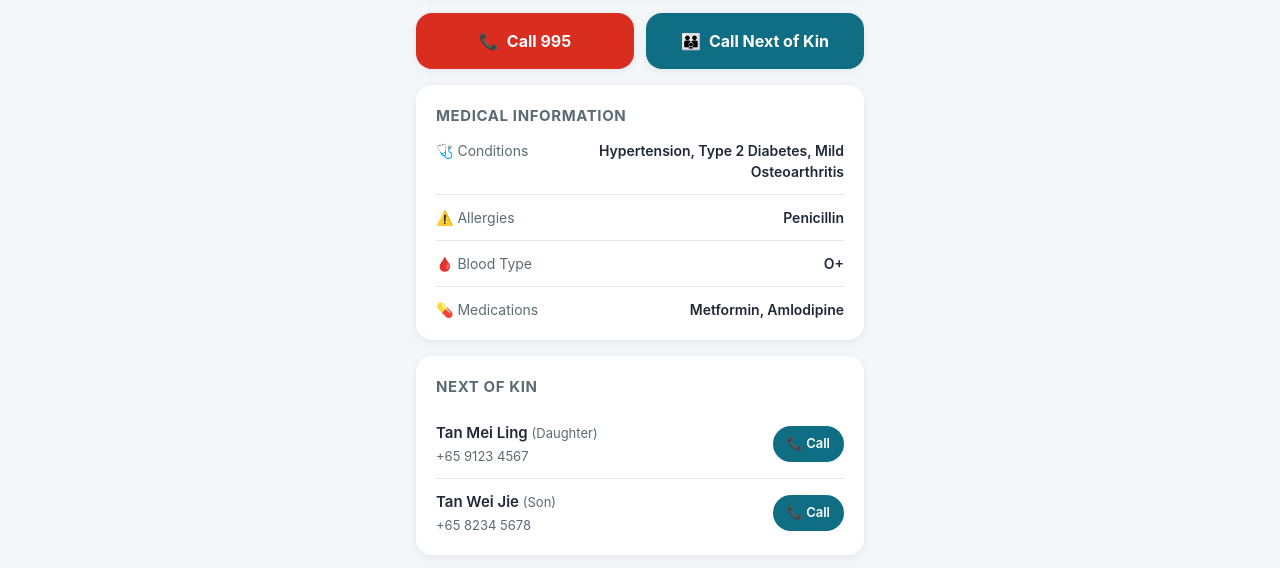
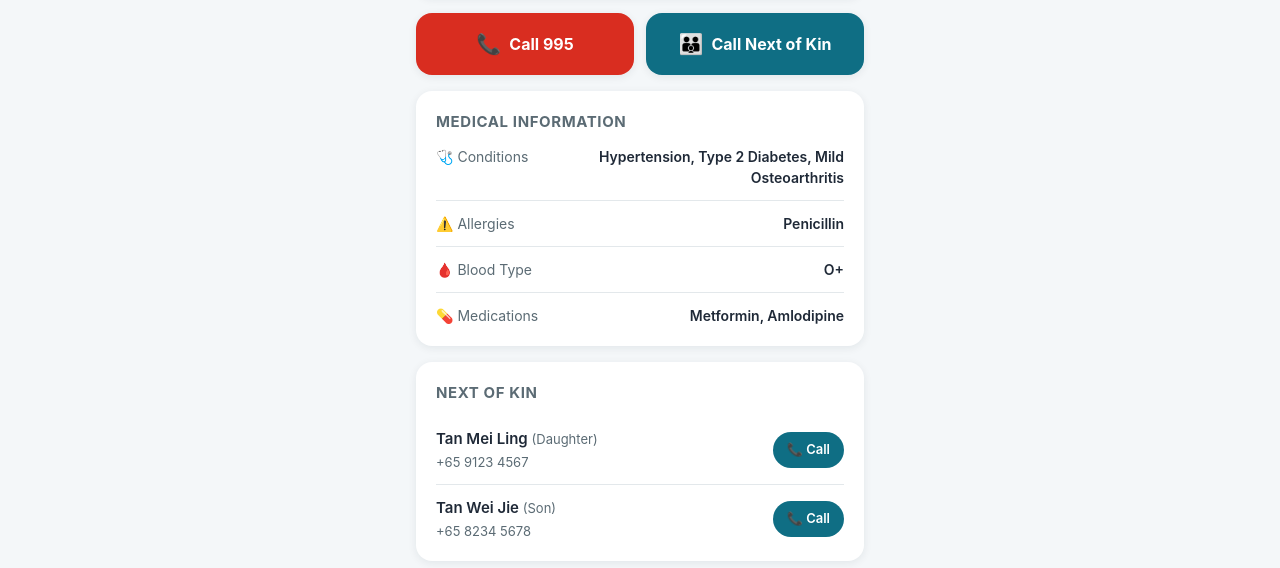
Before and after one commit to benthejarofmint/cg2028-website, a plain HTML site: page index.html in a window 1280 px wide. Shown: the part 229-797 px from the top of the page. Drawn offline with Linux system fonts and the light colour scheme.

Commit message:
style: add explicit rules for btn-icon, alert-text, contact-info
Co-Authored-By: Claude Sonnet 5 <noreply@anthropic.com>

```diff
--- a/styles.css
+++ b/styles.css
@@ -54,6 +54,10 @@ body {
   margin: 2px 0 0;
   font-size: 13px;
   opacity: 0.9;
+}
+
+.alert-text {
+  flex: 1;
 }
 
 main {
@@ -131,6 +135,10 @@ main {
   color: #fff;
 }
 
+.btn-icon {
+  font-size: 20px;
+}
+
 .card {
   background: var(--color-card-bg);
   border-radius: var(--radius);
@@ -193,6 +201,11 @@ main {
   padding-bottom: 0;
 }
 
+.contact-info {
+  flex: 1;
+  min-width: 0;
+}
+
 .contact-name {
   margin: 0;
   font-weight: 600;
```
